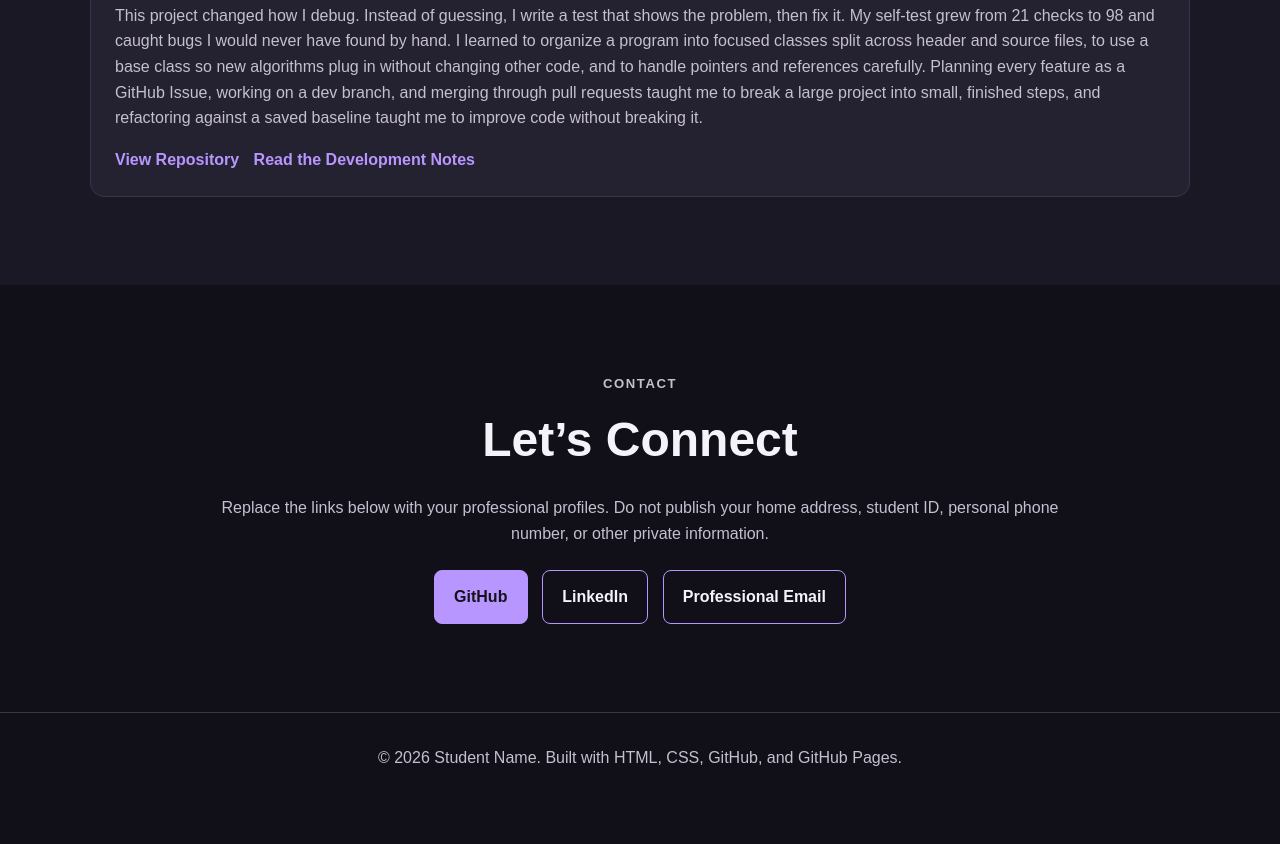
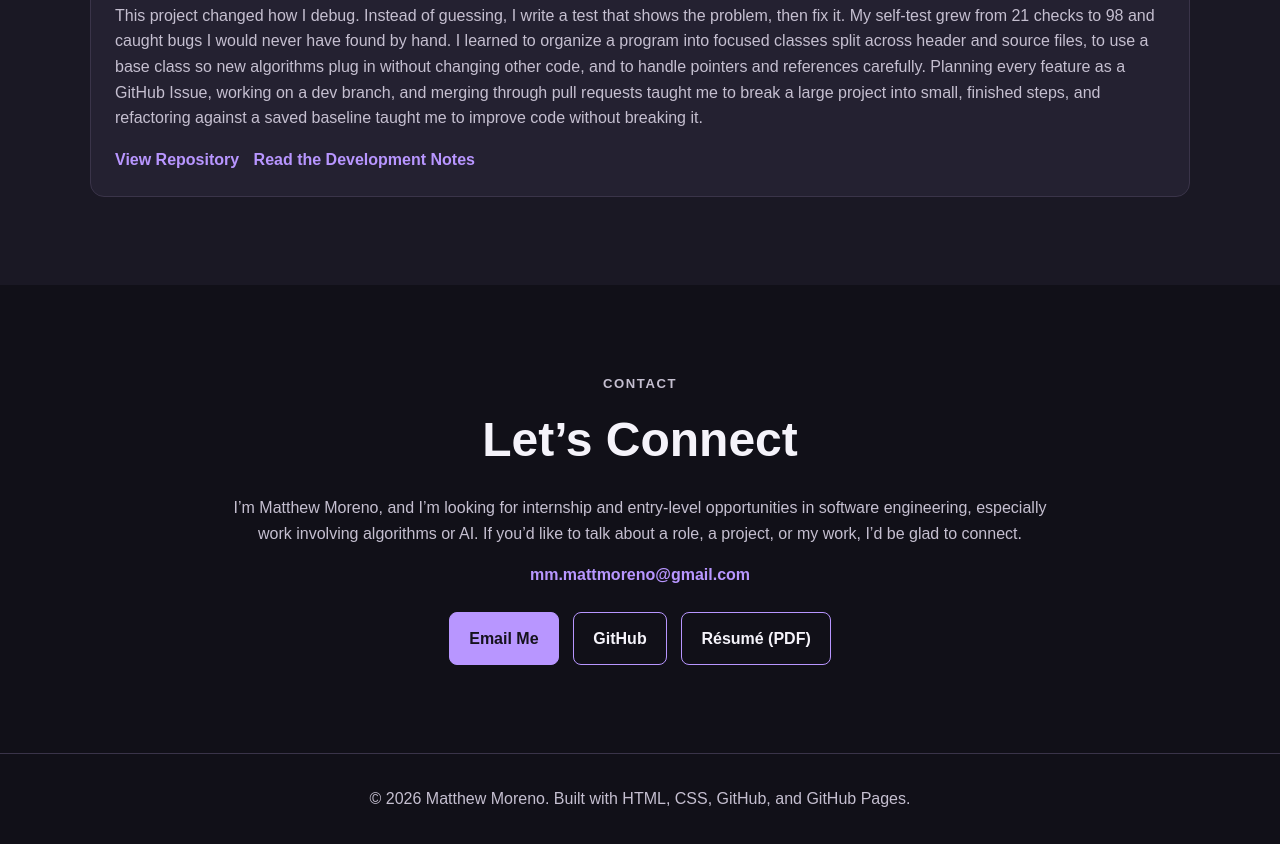
Before and after one commit to Mattsound/Mattsound.github.io, a plain HTML site: page index.html in a window 1280 px wide. Shown: the part 4328-5172 px from the top of the page. Before the commit the page ends 5130 px from the top, so only its background shows below. Drawn offline with Linux system fonts and the light colour scheme.

Commit message:
Added contact information and resume link

```diff
--- a/index.html
+++ b/index.html
@@ -241,13 +241,16 @@
                 <p class="section-label">Contact</p>
                 <h2>Let’s Connect</h2>
                 <p>
-                    Replace the links below with your professional profiles. Do not publish your home address, student ID, personal phone number, or other private information.
+                    I’m Matthew Moreno, and I’m looking for internship and entry-level opportunities in software engineering, especially work involving algorithms or AI. If you’d like to talk about a role, a project, or my work, I’d be glad to connect.
+                </p>
+                <p>
+                    <a class="text-link" href="mailto:mm.mattmoreno@gmail.com">mm.mattmoreno@gmail.com</a>
                 </p>
 
                 <div class="contact-links">
-                    <a class="button primary" href="https://github.com/USERNAME" target="_blank" rel="noopener">GitHub</a>
-                    <a class="button secondary" href="https://www.linkedin.com/in/USERNAME" target="_blank" rel="noopener">LinkedIn</a>
-                    <a class="button secondary" href="mailto:student@example.com">Professional Email</a>
+                    <a class="button primary" href="mailto:mm.mattmoreno@gmail.com">Email Me</a>
+                    <a class="button secondary" href="https://github.com/Mattsound" target="_blank" rel="noopener">GitHub</a>
+                    <a class="button secondary" href="assets/matthew-moreno-resume.pdf" target="_blank" rel="noopener">Résumé (PDF)</a>
                 </div>
             </div>
         </section>
@@ -255,7 +258,7 @@
 
     <footer class="site-footer">
         <div class="container">
-            <p>&copy; 2026 Student Name. Built with HTML, CSS, GitHub, and GitHub Pages.</p>
+            <p>&copy; 2026 Matthew Moreno. Built with HTML, CSS, GitHub, and GitHub Pages.</p>
         </div>
     </footer>
 </body>
```
